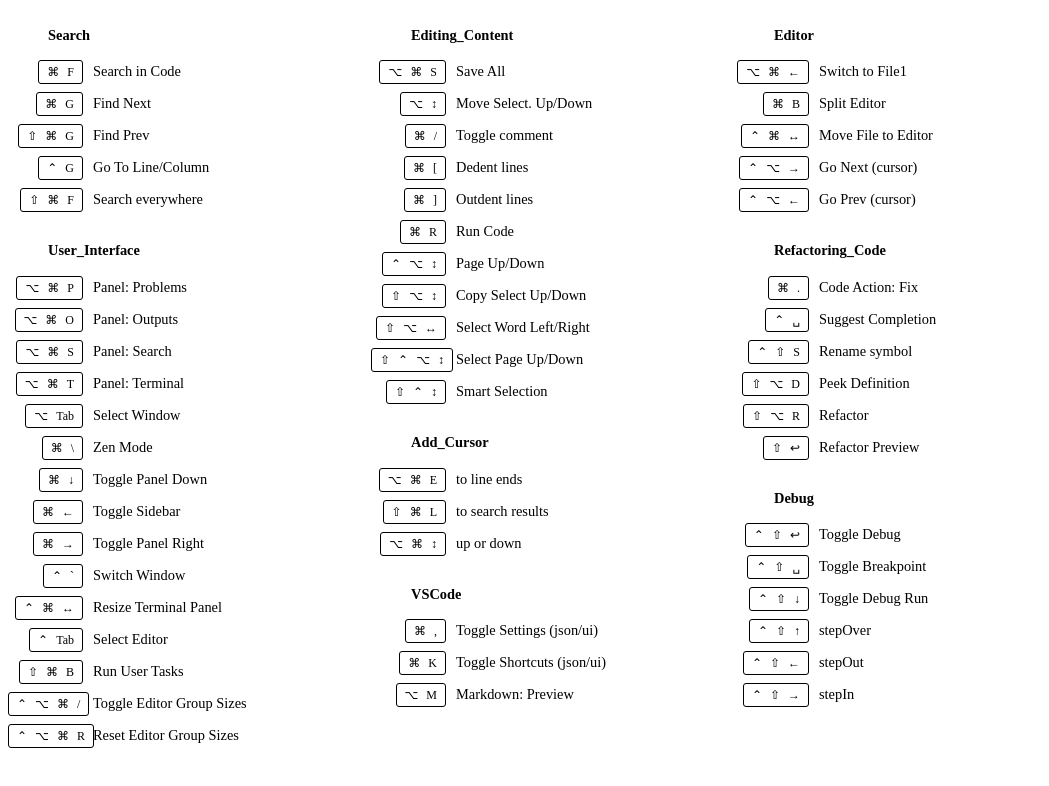
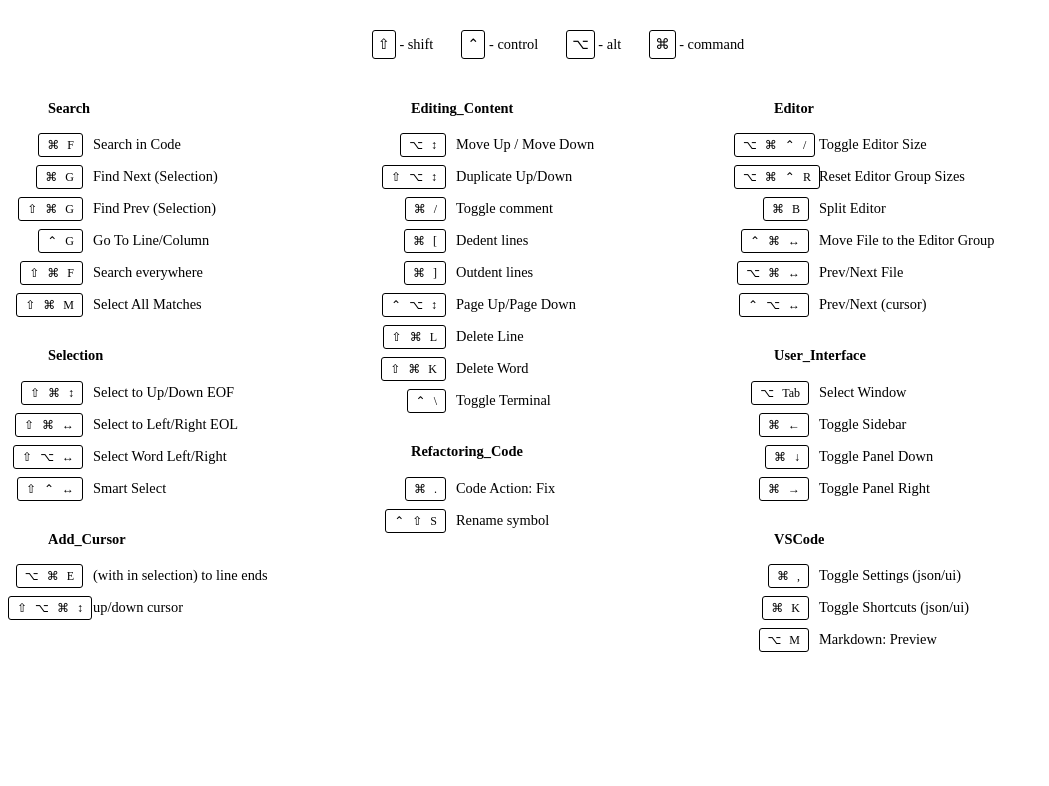
Before and after one commit to butuzov/vsc-keyboard-layout, a plain HTML site: page index.html in a window 1280 px wide. Shown: the whole page, without its empty margins (0-1049 px from the left). Drawn offline with nearby package versions, Linux system fonts and the light colour scheme.

Commit message:
docs: insignificant update

```diff
--- a/index.html
+++ b/index.html
@@ -57,11 +57,21 @@
 		color: #000;
 	}
 
+	div.hint {padding:10px; display:flex; flex-direction: row; justify-content: center; }
+	div.hint kbd {
+		margin:10px;
+		display: flex-item;
+	}
+
+	div.hint kbd  span {
+		border:1px solid #000;
+		border-radius:3px;
+		display:inline-block;
+		padding:5px;
+	}
+
 	h4 {padding-left:40px;}
-
-	ol {
-		padding:0;
-	}
+	ol {padding:0;}
 
 	ol li {
 			/* background:#ff0; */
@@ -85,16 +95,17 @@
 
 		ol li p.kbd span {
 			border:1px solid #000;
+			border-radius:3px;
+
 			font-size:12px;
 			padding:4px;
-			border-radius:3px;
 		}
 		ol li p.descr {
 
-			  padding:0px;
-			  margin:0;
-				 margin-left:10px;
-			  white-space: nowrap;
+			padding:0px;
+			margin:0;
+			margin-left:10px;
+			white-space: nowrap;
 		}
 
 		ol li.wide { text-align:center; display:block;}
@@ -113,83 +124,71 @@
 </head>
 <body>
 <div id="wrap">
+	<div class="hint">
+		<kbd><span>⇧</span> - shift</kbd>
+		<kbd><span>⌃</span> - control</kbd>
+		<kbd><span>⌥</span> - alt</kbd>
+		<kbd><span>⌘</span> - command</kbd>
+	</div>
 	<div class="grid"><div class='grid-item'>		<h4>Search</h4>
 <ol>
 		<li><p class="kbd"><span><kbd>⌘</kbd><kbd>F</kbd></span></p><p class="descr">Search in Code</p></li>
-		<li><p class="kbd"><span><kbd>⌘</kbd><kbd>G</kbd></span></p><p class="descr">Find Next</p></li>
-		<li><p class="kbd"><span><kbd>⇧</kbd><kbd>⌘</kbd><kbd>G</kbd></span></p><p class="descr">Find Prev</p></li>
+		<li><p class="kbd"><span><kbd>⌘</kbd><kbd>G</kbd></span></p><p class="descr">Find Next (Selection)</p></li>
+		<li><p class="kbd"><span><kbd>⇧</kbd><kbd>⌘</kbd><kbd>G</kbd></span></p><p class="descr">Find Prev (Selection)</p></li>
 		<li><p class="kbd"><span><kbd>⌃</kbd><kbd>G</kbd></span></p><p class="descr">Go To Line/Column</p></li>
 		<li><p class="kbd"><span><kbd>⇧</kbd><kbd>⌘</kbd><kbd>F</kbd></span></p><p class="descr">Search everywhere</p></li>
+		<li><p class="kbd"><span><kbd>⇧</kbd><kbd>⌘</kbd><kbd>M</kbd></span></p><p class="descr">Select All Matches</p></li>
 </ol>
 </div>
 <div class='grid-item'>		<h4>Editing_Content</h4>
 <ol>
-		<li><p class="kbd"><span><kbd>⌥</kbd><kbd>⌘</kbd><kbd>S</kbd></span></p><p class="descr">Save All</p></li>
-		<li><p class="kbd"><span><kbd>⌥</kbd><kbd>↕</kbd></span></p><p class="descr">Move Select. Up/Down</p></li>
+		<li><p class="kbd"><span><kbd>⌥</kbd><kbd>↕</kbd></span></p><p class="descr">Move Up / Move Down</p></li>
+		<li><p class="kbd"><span><kbd>⇧</kbd><kbd>⌥</kbd><kbd>↕</kbd></span></p><p class="descr">Duplicate Up/Down</p></li>
 		<li><p class="kbd"><span><kbd>⌘</kbd><kbd>/</kbd></span></p><p class="descr">Toggle comment</p></li>
 		<li><p class="kbd"><span><kbd>⌘</kbd><kbd>[</kbd></span></p><p class="descr">Dedent lines</p></li>
 		<li><p class="kbd"><span><kbd>⌘</kbd><kbd>]</kbd></span></p><p class="descr">Outdent lines</p></li>
-		<li><p class="kbd"><span><kbd>⌘</kbd><kbd>R</kbd></span></p><p class="descr">Run Code</p></li>
-		<li><p class="kbd"><span><kbd>⌃</kbd><kbd>⌥</kbd><kbd>↕</kbd></span></p><p class="descr">Page Up/Down</p></li>
-		<li><p class="kbd"><span><kbd>⇧</kbd><kbd>⌥</kbd><kbd>↕</kbd></span></p><p class="descr">Copy Select Up/Down</p></li>
-		<li><p class="kbd"><span><kbd>⇧</kbd><kbd>⌥</kbd><kbd>↔</kbd></span></p><p class="descr">Select Word Left/Right</p></li>
-		<li><p class="kbd"><span><kbd>⇧</kbd><kbd>⌃</kbd><kbd>⌥</kbd><kbd>↕</kbd></span></p><p class="descr">Select Page Up/Down</p></li>
-		<li><p class="kbd"><span><kbd>⇧</kbd><kbd>⌃</kbd><kbd>↕</kbd></span></p><p class="descr">Smart Selection</p></li>
+		<li><p class="kbd"><span><kbd>⌃</kbd><kbd>⌥</kbd><kbd>↕</kbd></span></p><p class="descr">Page Up/Page Down</p></li>
+		<li><p class="kbd"><span><kbd>⇧</kbd><kbd>⌘</kbd><kbd>L</kbd></span></p><p class="descr">Delete Line</p></li>
+		<li><p class="kbd"><span><kbd>⇧</kbd><kbd>⌘</kbd><kbd>K</kbd></span></p><p class="descr">Delete Word</p></li>
+		<li><p class="kbd"><span><kbd>⌃</kbd><kbd>\</kbd></span></p><p class="descr">Toggle Terminal</p></li>
 </ol>
 </div>
 <div class='grid-item'>		<h4>Editor</h4>
 <ol>
-		<li><p class="kbd"><span><kbd>⌥</kbd><kbd>⌘</kbd><kbd>←</kbd></span></p><p class="descr">Switch to File1</p></li>
+		<li><p class="kbd"><span><kbd>⌥</kbd><kbd>⌘</kbd><kbd>⌃</kbd><kbd>/</kbd></span></p><p class="descr">Toggle Editor Size</p></li>
+		<li><p class="kbd"><span><kbd>⌥</kbd><kbd>⌘</kbd><kbd>⌃</kbd><kbd>R</kbd></span></p><p class="descr">Reset Editor Group Sizes</p></li>
 		<li><p class="kbd"><span><kbd>⌘</kbd><kbd>B</kbd></span></p><p class="descr">Split Editor</p></li>
-		<li><p class="kbd"><span><kbd>⌃</kbd><kbd>⌘</kbd><kbd>↔</kbd></span></p><p class="descr">Move File to Editor</p></li>
-		<li><p class="kbd"><span><kbd>⌃</kbd><kbd>⌥</kbd><kbd>→</kbd></span></p><p class="descr">Go Next (cursor)</p></li>
-		<li><p class="kbd"><span><kbd>⌃</kbd><kbd>⌥</kbd><kbd>←</kbd></span></p><p class="descr">Go Prev (cursor)</p></li>
+		<li><p class="kbd"><span><kbd>⌃</kbd><kbd>⌘</kbd><kbd>↔</kbd></span></p><p class="descr">Move File to the Editor Group</p></li>
+		<li><p class="kbd"><span><kbd>⌥</kbd><kbd>⌘</kbd><kbd>↔</kbd></span></p><p class="descr">Prev/Next File</p></li>
+		<li><p class="kbd"><span><kbd>⌃</kbd><kbd>⌥</kbd><kbd>↔</kbd></span></p><p class="descr">Prev/Next (cursor)</p></li>
+</ol>
+</div>
+<div class='grid-item'>		<h4>Selection</h4>
+<ol>
+		<li><p class="kbd"><span><kbd>⇧</kbd><kbd>⌘</kbd><kbd>↕</kbd></span></p><p class="descr">Select to Up/Down EOF</p></li>
+		<li><p class="kbd"><span><kbd>⇧</kbd><kbd>⌘</kbd><kbd>↔</kbd></span></p><p class="descr">Select to Left/Right EOL</p></li>
+		<li><p class="kbd"><span><kbd>⇧</kbd><kbd>⌥</kbd><kbd>↔</kbd></span></p><p class="descr">Select Word Left/Right</p></li>
+		<li><p class="kbd"><span><kbd>⇧</kbd><kbd>⌃</kbd><kbd>↔</kbd></span></p><p class="descr">Smart Select</p></li>
 </ol>
 </div>
 <div class='grid-item'>		<h4>User_Interface</h4>
 <ol>
-		<li><p class="kbd"><span><kbd>⌥</kbd><kbd>⌘</kbd><kbd>P</kbd></span></p><p class="descr">Panel: Problems</p></li>
-		<li><p class="kbd"><span><kbd>⌥</kbd><kbd>⌘</kbd><kbd>O</kbd></span></p><p class="descr">Panel: Outputs</p></li>
-		<li><p class="kbd"><span><kbd>⌥</kbd><kbd>⌘</kbd><kbd>S</kbd></span></p><p class="descr">Panel: Search</p></li>
-		<li><p class="kbd"><span><kbd>⌥</kbd><kbd>⌘</kbd><kbd>T</kbd></span></p><p class="descr">Panel: Terminal</p></li>
 		<li><p class="kbd"><span><kbd>⌥</kbd><kbd>Tab</kbd></span></p><p class="descr">Select Window</p></li>
-		<li><p class="kbd"><span><kbd>⌘</kbd><kbd>\</kbd></span></p><p class="descr">Zen Mode</p></li>
+		<li><p class="kbd"><span><kbd>⌘</kbd><kbd>←</kbd></span></p><p class="descr">Toggle Sidebar</p></li>
 		<li><p class="kbd"><span><kbd>⌘</kbd><kbd>↓</kbd></span></p><p class="descr">Toggle Panel Down</p></li>
-		<li><p class="kbd"><span><kbd>⌘</kbd><kbd>←</kbd></span></p><p class="descr">Toggle Sidebar</p></li>
 		<li><p class="kbd"><span><kbd>⌘</kbd><kbd>→</kbd></span></p><p class="descr">Toggle Panel Right</p></li>
-		<li><p class="kbd"><span><kbd>⌃</kbd><kbd>`</kbd></span></p><p class="descr">Switch Window</p></li>
-		<li><p class="kbd"><span><kbd>⌃</kbd><kbd>⌘</kbd><kbd>↔</kbd></span></p><p class="descr">Resize Terminal Panel</p></li>
-		<li><p class="kbd"><span><kbd>⌃</kbd><kbd>Tab</kbd></span></p><p class="descr">Select Editor</p></li>
-		<li><p class="kbd"><span><kbd>⇧</kbd><kbd>⌘</kbd><kbd>B</kbd></span></p><p class="descr">Run User Tasks</p></li>
-		<li><p class="kbd"><span><kbd>⌃</kbd><kbd>⌥</kbd><kbd>⌘</kbd><kbd>/</kbd></span></p><p class="descr">Toggle Editor Group Sizes</p></li>
-		<li><p class="kbd"><span><kbd>⌃</kbd><kbd>⌥</kbd><kbd>⌘</kbd><kbd>R</kbd></span></p><p class="descr">Reset Editor Group Sizes</p></li>
 </ol>
 </div>
 <div class='grid-item'>		<h4>Refactoring_Code</h4>
 <ol>
 		<li><p class="kbd"><span><kbd>⌘</kbd><kbd>.</kbd></span></p><p class="descr">Code Action: Fix</p></li>
-		<li><p class="kbd"><span><kbd>⌃</kbd><kbd>␣</kbd></span></p><p class="descr">Suggest Completion</p></li>
 		<li><p class="kbd"><span><kbd>⌃</kbd><kbd>⇧</kbd><kbd>S</kbd></span></p><p class="descr">Rename symbol</p></li>
-		<li><p class="kbd"><span><kbd>⇧</kbd><kbd>⌥</kbd><kbd>D</kbd></span></p><p class="descr">Peek Definition</p></li>
-		<li><p class="kbd"><span><kbd>⇧</kbd><kbd>⌥</kbd><kbd>R</kbd></span></p><p class="descr">Refactor</p></li>
-		<li><p class="kbd"><span><kbd>⇧</kbd><kbd>↩</kbd></span></p><p class="descr">Refactor Preview</p></li>
 </ol>
 </div>
 <div class='grid-item'>		<h4>Add_Cursor</h4>
 <ol>
-		<li><p class="kbd"><span><kbd>⌥</kbd><kbd>⌘</kbd><kbd>E</kbd></span></p><p class="descr">to line ends</p></li>
-		<li><p class="kbd"><span><kbd>⇧</kbd><kbd>⌘</kbd><kbd>L</kbd></span></p><p class="descr">to search results</p></li>
-		<li><p class="kbd"><span><kbd>⌥</kbd><kbd>⌘</kbd><kbd>↕</kbd></span></p><p class="descr">up or down</p></li>
-</ol>
-</div>
-<div class='grid-item'>		<h4>Debug</h4>
-<ol>
-		<li><p class="kbd"><span><kbd>⌃</kbd><kbd>⇧</kbd><kbd>↩</kbd></span></p><p class="descr">Toggle Debug</p></li>
-		<li><p class="kbd"><span><kbd>⌃</kbd><kbd>⇧</kbd><kbd>␣</kbd></span></p><p class="descr">Toggle Breakpoint</p></li>
-		<li><p class="kbd"><span><kbd>⌃</kbd><kbd>⇧</kbd><kbd>↓</kbd></span></p><p class="descr">Toggle Debug Run</p></li>
-		<li><p class="kbd"><span><kbd>⌃</kbd><kbd>⇧</kbd><kbd>↑</kbd></span></p><p class="descr">stepOver</p></li>
-		<li><p class="kbd"><span><kbd>⌃</kbd><kbd>⇧</kbd><kbd>←</kbd></span></p><p class="descr">stepOut</p></li>
-		<li><p class="kbd"><span><kbd>⌃</kbd><kbd>⇧</kbd><kbd>→</kbd></span></p><p class="descr">stepIn</p></li>
+		<li><p class="kbd"><span><kbd>⌥</kbd><kbd>⌘</kbd><kbd>E</kbd></span></p><p class="descr">(with in selection) to line ends</p></li>
+		<li><p class="kbd"><span><kbd>⇧</kbd><kbd>⌥</kbd><kbd>⌘</kbd><kbd>↕</kbd></span></p><p class="descr">up/down cursor</p></li>
 </ol>
 </div>
 <div class='grid-item'>		<h4>VSCode</h4>
```
Also changed, not shown: template.html (+26 -9 lines), 3 other files.
